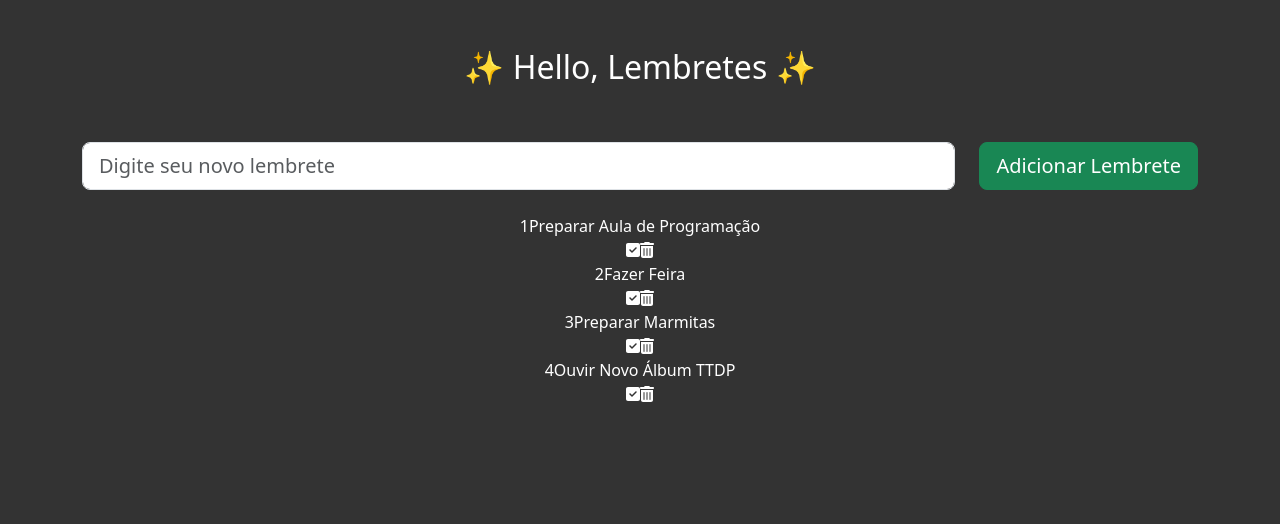
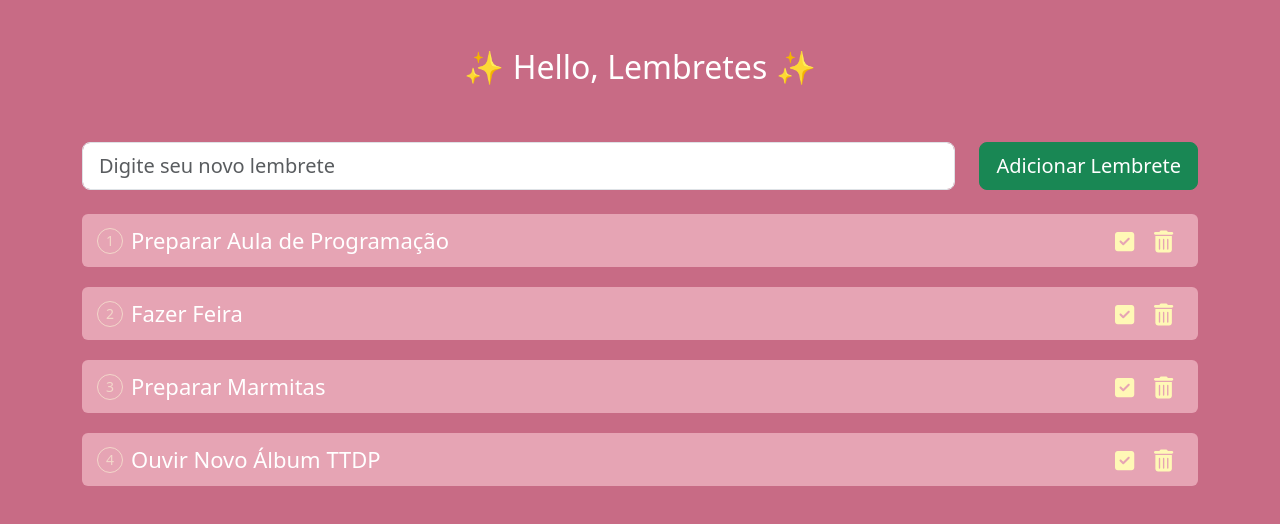
Before and after one commit to giovanamiyuki/p1_pdm_hello_lembretes, a React (Create React App) app: page / in a window 1280 px wide. Shown: the top 524 px of the page. Built offline with nearby package versions, Linux system fonts and the light colour scheme.

Commit message:
Update App.css

```diff
--- a/src/App.css
+++ b/src/App.css
@@ -1,5 +1,5 @@
 body {
-  background-color: #333;
+  background-color: #c86b85;
   color: #fff;
 }
 
@@ -7,8 +7,8 @@ body {
   text-align: center;
 }
 
-.taskBg {
-  background-color: #555;
+.lembreteBg {
+  background-color: #e6a4b4;
   border-radius: 6px;
   margin-bottom: 20px;
   padding: 10px 140px 10px 15px;
@@ -17,14 +17,14 @@ body {
   position: relative;
 }
 
-.taskBg div {
+.lembreteBg div {
  display: flex;
   align-items: center;
 }
 
-.taskNumber {
-  color: #999;
-  border: 1px solid #999;
+.lembreteNumero {
+  color: #f3d7ca;
+  border: 1px solid #f3d7ca;
   border-radius: 50%;
   width: 26px;
   height: 26px;
@@ -36,16 +36,16 @@ body {
   justify-content: center;
 }
 
-.taskBg .taskText {
+.lembreteBg .lembreteTexto {
   flex: 1;
 }
 
-.taskBg .done .taskText {
+.lembreteBg .done .lembreteTexto {
   text-decoration: line-through;
   opacity: 0.3;;
 }
 
-.taskBg .iconsWrap {
+.lembreteBg .organizacaoIcones {
   position: absolute;
   top: 50%;
   transform: translateY(-50%);
@@ -54,17 +54,9 @@ body {
   display: inline-block;
 }
 
-.taskBg .iconsWrap span {
+.lembreteBg .organizacaoIcones span {
   display: inline-block;
   margin: 0px 10px 0 10px;
   cursor: pointer;
-  color: #00ff89;
+  color: #fff8b6;
 }
-
-.taskBg .iconsWrap span:hover {
-  color: yellow
-}
-
-.mr-20 {
-  margin-right: 20px;
-}
```
